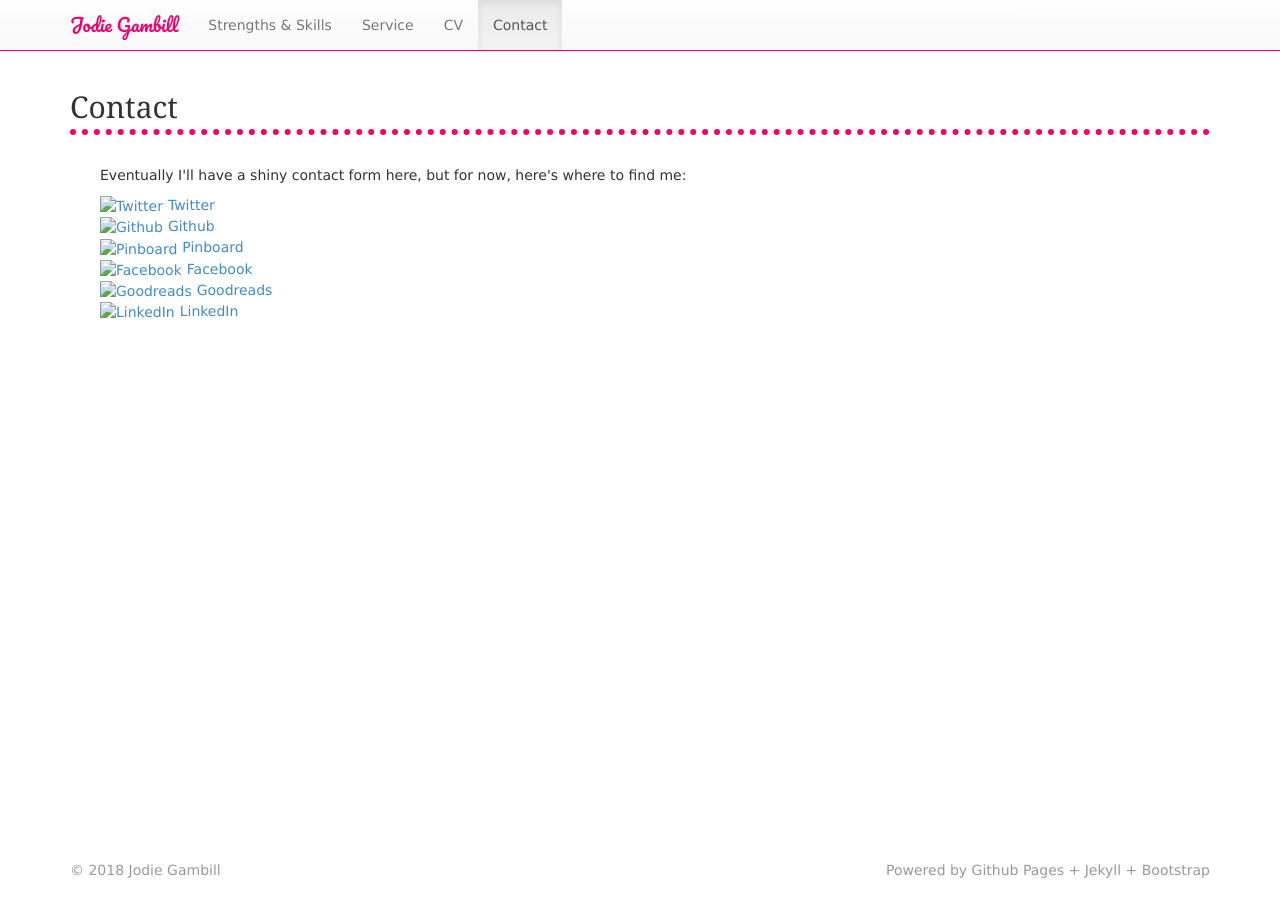
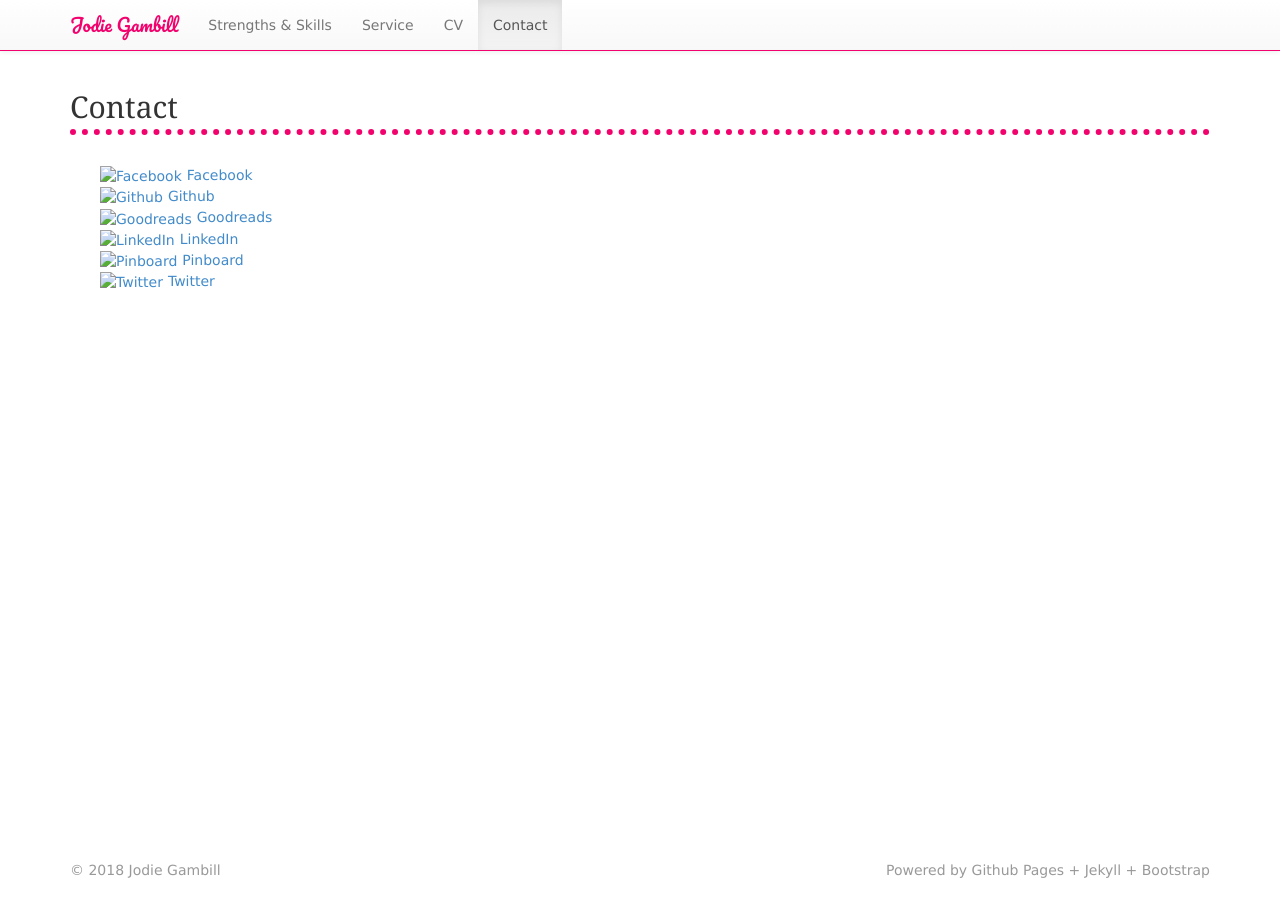
Before and after one commit to jgambill/jgambill.github.io, a Jekyll site: the page built from contact/index.html, in a window 1280 px wide. Built offline with Jekyll 4.4.1, drawn with Linux system fonts in a browser that asks for light colours; nearby versions of some CDN libraries; some web fonts are replaced.

Commit message:
contact page cleanup, closes #10

```diff
--- a/contact/index.html
+++ b/contact/index.html
@@ -3,15 +3,14 @@ layout: default
 title: Contact
 navbar-contact-class: ' class="active"'
 ---
-<p>Eventually I'll have a shiny contact form here, but for now, here's where to find me:</p>
 <aside>
     <!-- <h5>Where to find me:</h1> -->
     <ul id="findme" class="list-unstyled">
-        <li><a rel="me" href="https://twitter.com/gambiljl"><img alt="Twitter" src="https://twitter.com/favicon.ico">Twitter</a></li>
-        <li><a rel="me" href="https://github.com/jgambill" sl-processed="1"><img alt="Github" src="https://github.com/favicon.ico">Github</a></li>
-        <li><a rel="me" href="http://pinboard.in/u:grouchyladybug/"><img alt="Pinboard" src="http://pinboard.in/favicon.ico">Pinboard</a></li>
-        <li><a rel="me" href="https://www.facebook.com/grouchyladybug" sl-processed="1"><img alt="Facebook" src="https://www.facebook.com/favicon.ico">Facebook</a></li>
+        <li><a rel="me" href="https://www.facebook.com/grouchyladybug"><img alt="Facebook" src="https://www.facebook.com/favicon.ico">Facebook</a></li>
+        <li><a rel="me" href="https://github.com/jgambill"><img alt="Github" src="https://github.com/favicon.ico">Github</a></li>
         <li><a rel="me" href="http://www.goodreads.com/user/show/307475-jodie"><img alt="Goodreads" src="https://jgambill.files.wordpress.com/2012/07/goodreads-favicons.png">Goodreads</a></li>
         <li><a rel="me" href="http://www.linkedin.com/in/jgambill"><img alt="LinkedIn" src="http://www.linkedin.com/favicon.ico">LinkedIn</a></li>
+        <li><a rel="me" href="http://pinboard.in/u:grouchyladybug/"><img alt="Pinboard" src="http://pinboard.in/favicon.ico">Pinboard</a></li>
+        <li><a rel="me" href="https://twitter.com/gambiljl"><img alt="Twitter" src="https://twitter.com/favicon.ico">Twitter</a></li>
     </ul>
 </aside>
--- a/css/jgambill.scss
+++ b/css/jgambill.scss
@@ -71,9 +71,6 @@ dd {
       text-transform: uppercase;
     }
   }
-  a {
-    color: black;
-  }
 }
 
 
@@ -135,5 +132,6 @@ dd {
 #findme {
   img {
     padding-right: 5px;
+    width: 20px;
   }
 }
```
